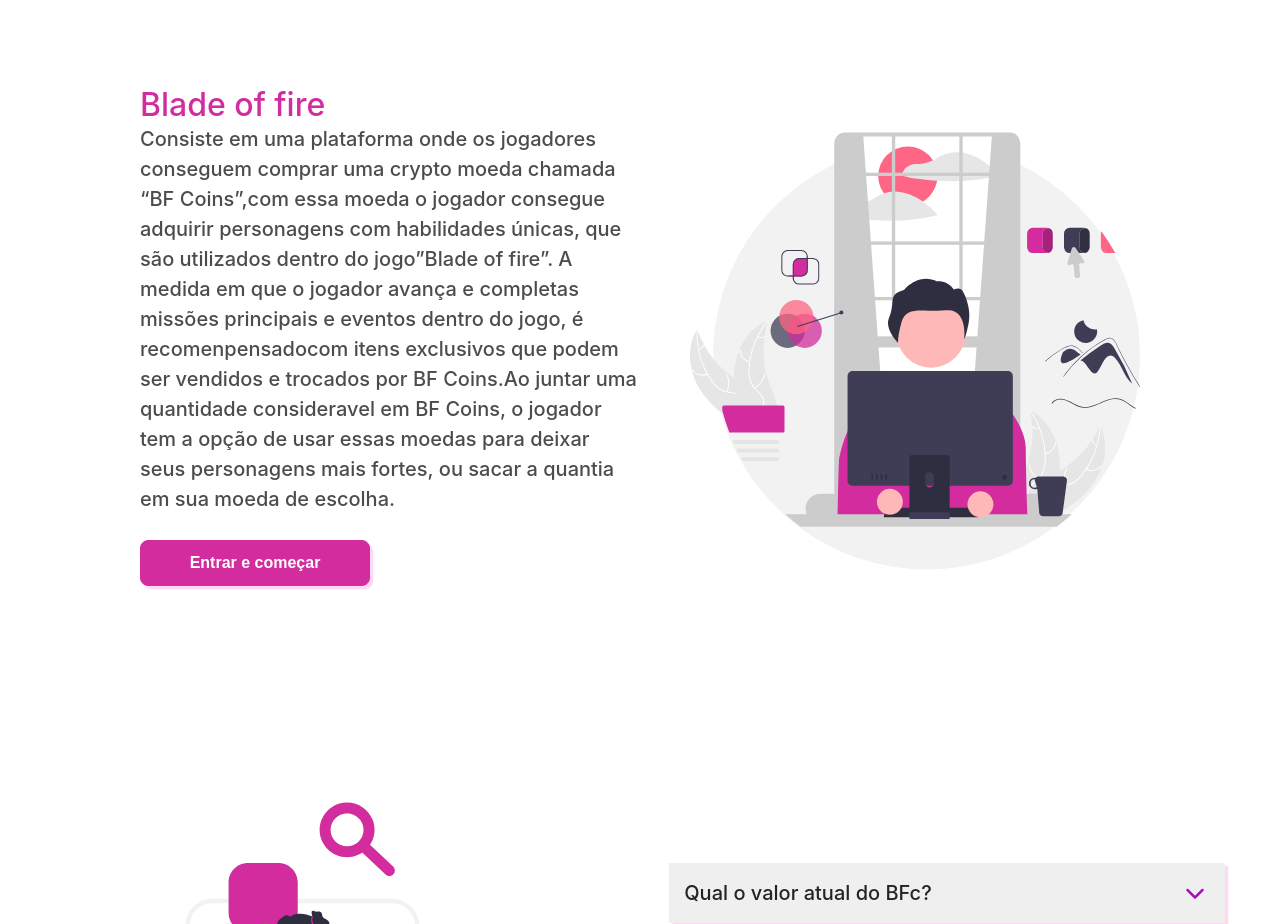
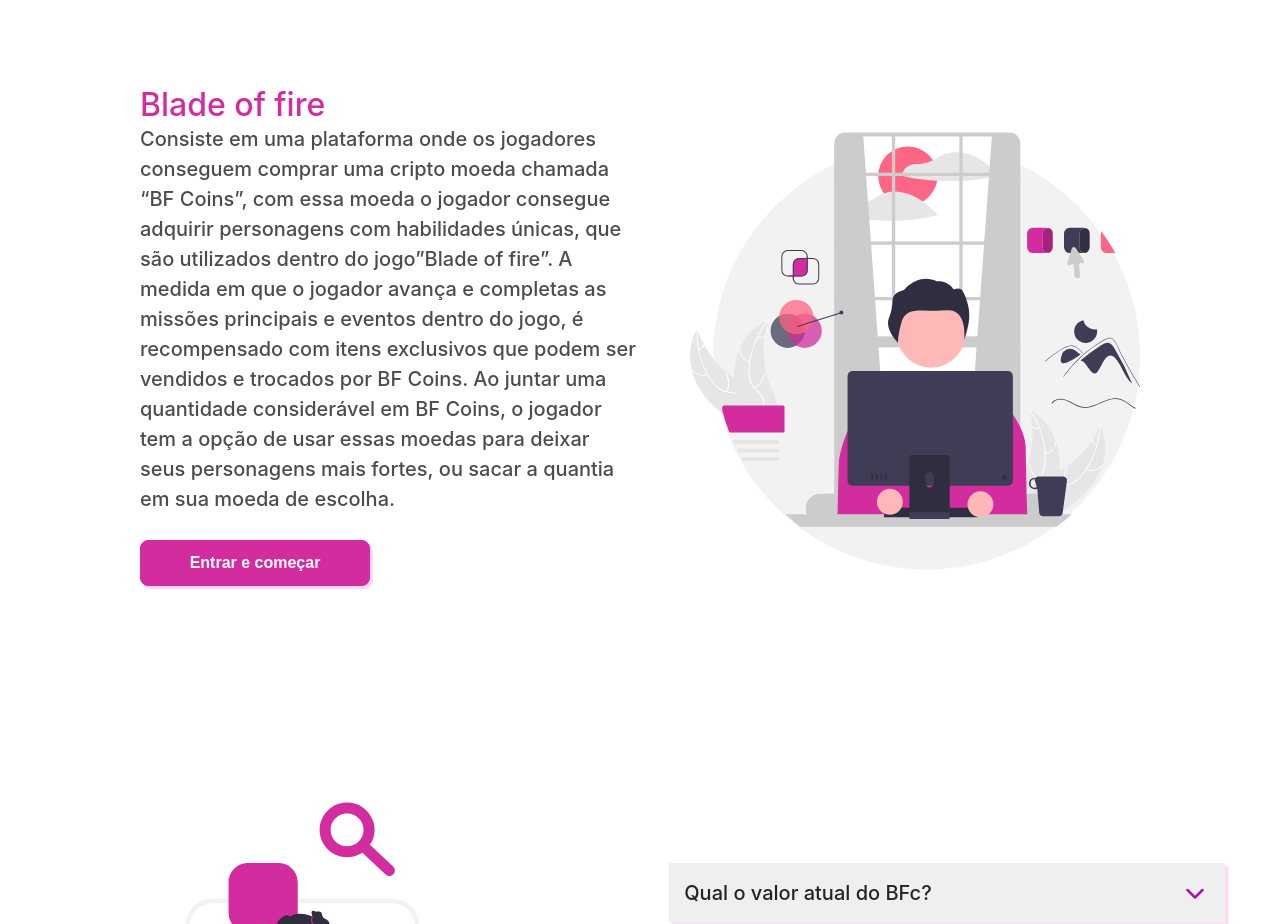
Before and after one commit to pedro-costa22/Projetos-UNI9, a plain HTML site: page 02 - BF Crypto/proposta.html in a window 1280 px wide. Shown: the part 960-1884 px from the top of the page. Drawn offline with nearby package versions, Linux system fonts and the light colour scheme.

Commit message:
BfCrypto 1.0

```diff
--- a/02 - BF Crypto/js/progressBar.js
+++ b/02 - BF Crypto/js/progressBar.js
@@ -1,4 +1,4 @@
-function teste(){
+function progressBar(){
     let progressBar = document.querySelectorAll(".circle");
 let progressText = document.querySelectorAll(".text");
 let inicio = [0, 0, 0, 0];
@@ -70,7 +70,7 @@ function progressAnimation(){
     let positionProgressBar = document.querySelector('.review').offsetTop;
 
     if(scroll >= positionProgressBar){
-        teste()
+        progressBar()
 
         window.removeEventListener("scroll", progressAnimation)
     }
--- a/02 - BF Crypto/proposta.html
+++ b/02 - BF Crypto/proposta.html
@@ -154,10 +154,10 @@
             <div class="bfo-history" >
                <div data-anime="left">
                 <h3>Blade of fire</h3>
-                <p> Consiste em uma plataforma onde os jogadores conseguem comprar uma crypto moeda chamada “BF Coins”,com essa moeda o jogador consegue adquirir
-                    personagens com habilidades únicas, que são utilizados dentro do jogo”Blade of fire”. A medida em que o jogador avança e completas missões
-                    principais e eventos dentro do jogo, é recomenpensadocom itens exclusivos que podem ser vendidos e trocados por BF Coins.Ao juntar uma quantidade
-                    consideravel em BF Coins, o jogador tem a opção de usar essas moedas para deixar seus personagens mais fortes, ou sacar a quantia em sua moeda de escolha.
+                <p> Consiste em uma plataforma onde os jogadores conseguem comprar uma cripto moeda chamada “BF Coins”, com essa moeda o jogador consegue adquirir
+                    personagens com habilidades únicas, que são utilizados dentro do jogo”Blade of fire”. A medida em que o jogador avança e completas as missões
+                    principais e eventos dentro do jogo, é recompensado com itens exclusivos que podem ser vendidos e trocados por BF Coins. Ao juntar uma quantidade
+                    considerável em BF Coins, o jogador tem a opção de usar essas moedas para deixar seus personagens mais fortes, ou sacar a quantia em sua moeda de escolha.
                 </p>
 
                 <button type="button" class="btn btn-comecar">Entrar e começar
--- a/02 - BF Crypto/style/proposta.css
+++ b/02 - BF Crypto/style/proposta.css
@@ -446,12 +446,13 @@
     display: block;
 }
 
-
-
 .img-quest {
     width: 550px;
     height: 515px;
 }
+
+
+
 
 
 
```
